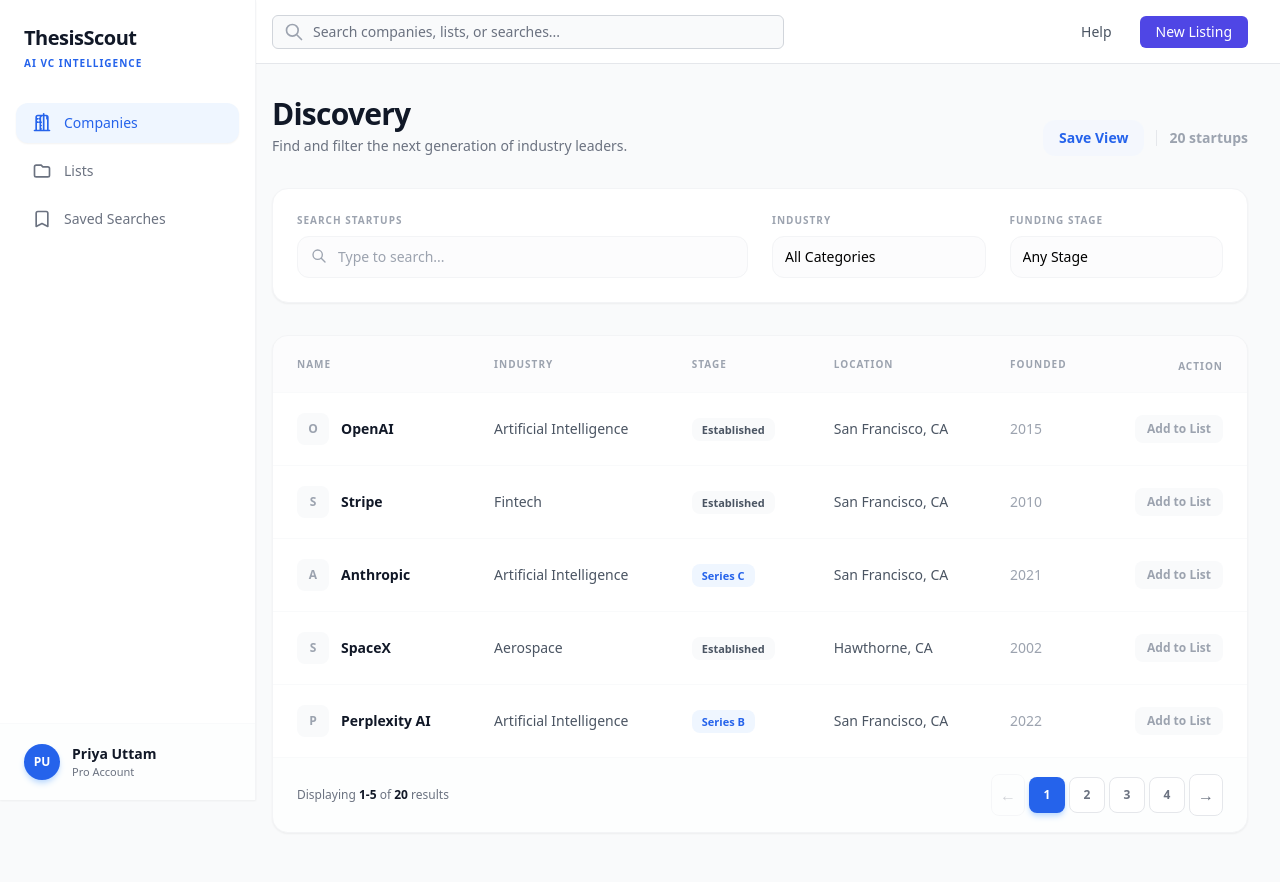
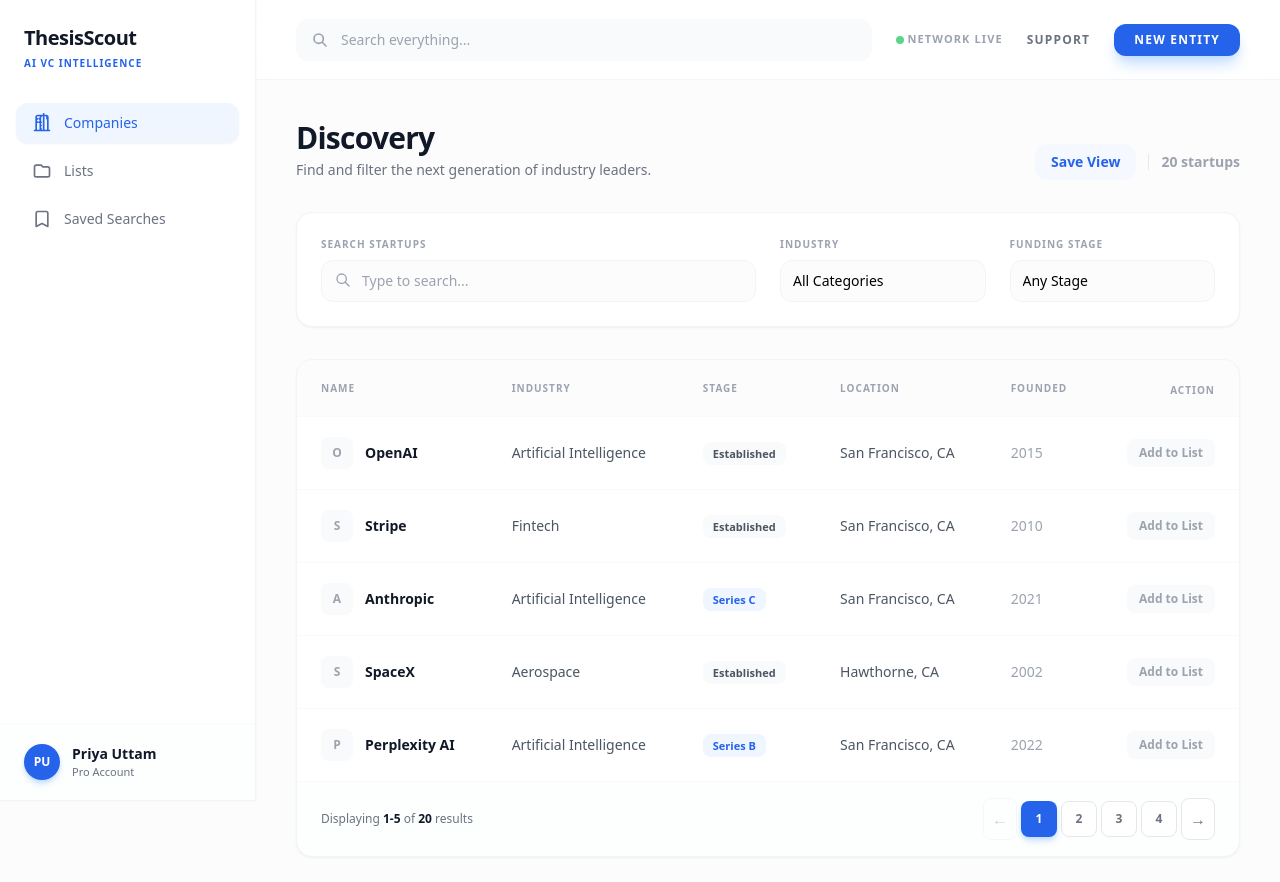
Before and after one commit to PriyaUttam123/ThesisScout-AI-powered-VC-discovery-and-enrichment-platform, a React (Vite) app in the folder vc-ai-scout/client/: page /companies in a window 1280 px wide. Shown: the top 882 px of the page. Built offline with nearby package versions, Linux system fonts and the light colour scheme.

Commit message:
Saas Layout updated

```diff
--- a/vc-ai-scout/client/src/components/Header.tsx
+++ b/vc-ai-scout/client/src/components/Header.tsx
@@ -1,27 +1,31 @@
 const Header = () => {
     return (
-        <header className="fixed top-0 right-0 left-60 h-16 bg-white border-b border-gray-200 z-10">
-            <div className="h-full px-8 flex items-center justify-between">
-                <div className="flex-1 max-w-lg">
-                    <div className="relative">
-                        <div className="absolute inset-y-0 left-0 pl-3 flex items-center pointer-events-none">
-                            <svg className="h-5 w-5 text-gray-400" fill="none" viewBox="0 0 24 24" stroke="currentColor">
-                                <path strokeLinecap="round" strokeLinejoin="round" strokeWidth={2} d="M21 21l-6-6m2-5a7 7 0 11-14 0 7 7 0 0114 0z" />
+        <header className="fixed top-0 right-0 left-64 h-20 bg-white/80 backdrop-blur-md border-b border-gray-100 z-20">
+            <div className="h-full px-10 flex items-center justify-between">
+                <div className="flex-1 max-w-xl">
+                    <div className="relative group">
+                        <div className="absolute inset-y-0 left-0 pl-4 flex items-center pointer-events-none">
+                            <svg className="h-4 w-4 text-gray-400 group-focus-within:text-blue-500 transition-colors" fill="none" viewBox="0 0 24 24" stroke="currentColor">
+                                <path strokeLinecap="round" strokeLinejoin="round" strokeWidth={2.5} d="M21 21l-6-6m2-5a7 7 0 11-14 0 7 7 0 0114 0z" />
                             </svg>
                         </div>
                         <input
                             type="text"
-                            placeholder="Search companies, lists, or searches..."
-                            className="block w-full pl-10 pr-3 py-1.5 border border-gray-300 rounded-md leading-5 bg-gray-50 placeholder-gray-500 focus:outline-none focus:placeholder-gray-400 focus:ring-1 focus:ring-indigo-500 focus:border-indigo-500 sm:text-sm transition-all"
+                            placeholder="Search everything..."
+                            className="block w-full pl-11 pr-4 py-2.5 bg-gray-50 border-transparent rounded-xl text-sm font-medium placeholder-gray-400 focus:bg-white focus:ring-2 focus:ring-blue-500/20 focus:border-blue-500 transition-all outline-none border border-transparent"
                         />
                     </div>
                 </div>
-                <div className="flex items-center space-x-4">
-                    <button className="p-1 px-3 text-sm font-medium text-gray-600 hover:text-indigo-600 transition-colors">
-                        Help
+                <div className="flex items-center space-x-6">
+                    <div className="flex items-center space-x-1">
+                        <span className="w-2 h-2 rounded-full bg-green-500 animate-pulse"></span>
+                        <span className="text-[11px] font-bold text-gray-400 uppercase tracking-widest">Network Live</span>
+                    </div>
+                    <button className="text-xs font-bold text-gray-500 hover:text-blue-600 transition-colors uppercase tracking-widest">
+                        Support
                     </button>
-                    <button className="bg-indigo-600 text-white px-4 py-1.5 rounded-md text-sm font-medium hover:bg-indigo-700 transition-colors">
-                        New Listing
+                    <button className="bg-blue-600 text-white px-5 py-2 rounded-xl text-xs font-bold hover:bg-blue-700 shadow-lg shadow-blue-200 transition-all active:scale-95 uppercase tracking-widest">
+                        New Entity
                     </button>
                 </div>
             </div>
--- a/vc-ai-scout/client/src/components/Layout.tsx
+++ b/vc-ai-scout/client/src/components/Layout.tsx
@@ -8,11 +8,11 @@
 
 const Layout: React.FC<LayoutProps> = ({ children }) => {
     return (
-        <div className="min-h-screen bg-gray-50">
+        <div className="min-h-screen bg-gray-50/50">
             <Sidebar />
             <Header />
-            <main className="pl-60 pt-16 h-full">
-                <div className="p-8 max-w-7xl mx-auto">
+            <main className="pl-64 pt-20 h-full">
+                <div className="p-10 max-w-7xl mx-auto">
                     {children}
                 </div>
             </main>
```
